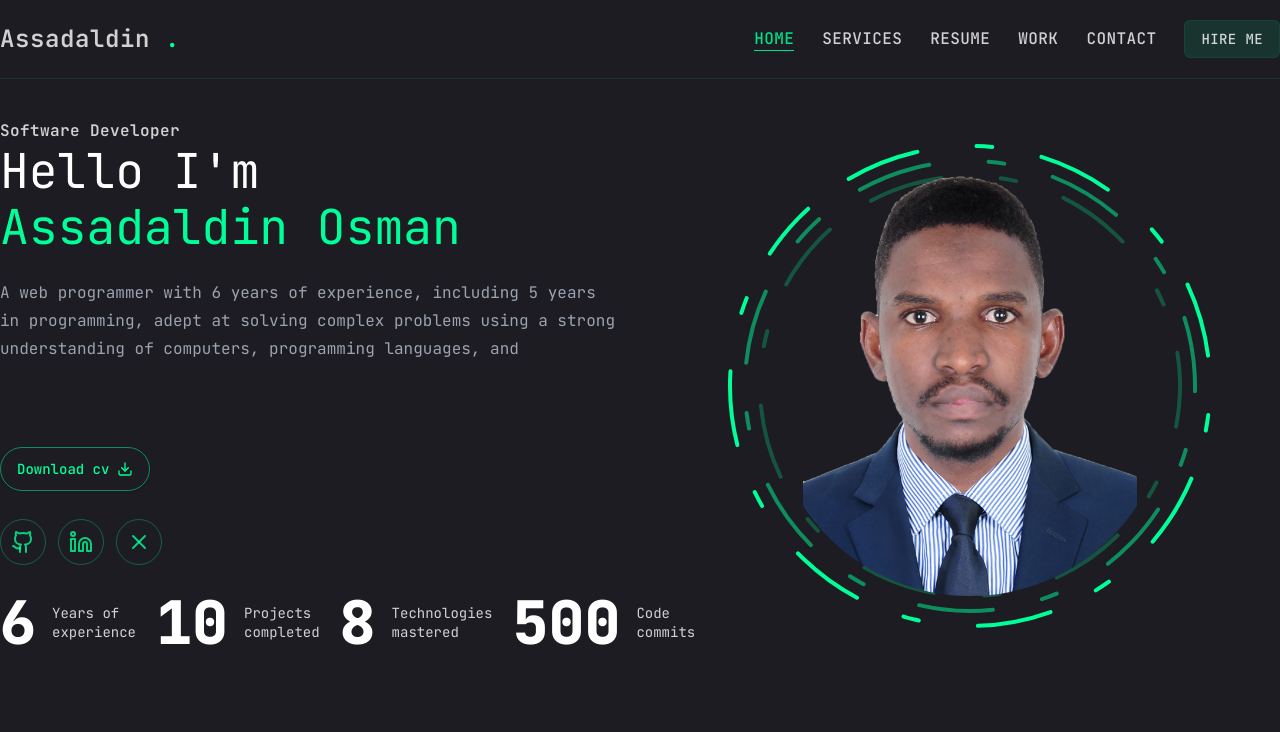
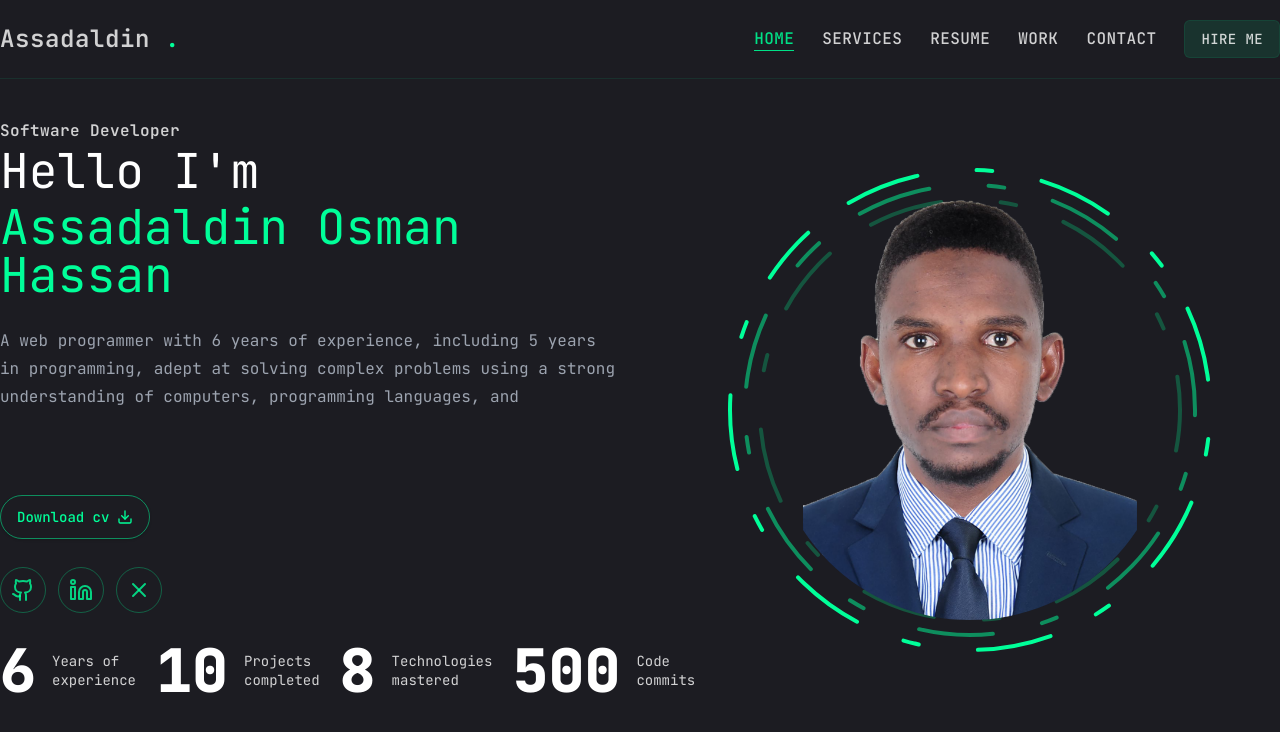
Before and after one commit to AssadAldin/portfolio, a Next.js app: page / in a window 1280 px wide. Shown: the top 732 px of the page. Built offline with nearby package versions, Linux system fonts and the light colour scheme.

Commit message:
change the name

```diff
--- a/app/page.tsx
+++ b/app/page.tsx
@@ -20,7 +20,7 @@ export default function Home() {
               Hello I&apos;m{" "}
             </h2>
             <h1 className="text-lightSky text-5xl md-text-7xl tracking-normal">
-              Assadaldin Osman
+              Assadaldin Osman Hassan
             </h1>
           </div>
           <div className="w-full h-[260px] md:h-[140px] relative">
```
